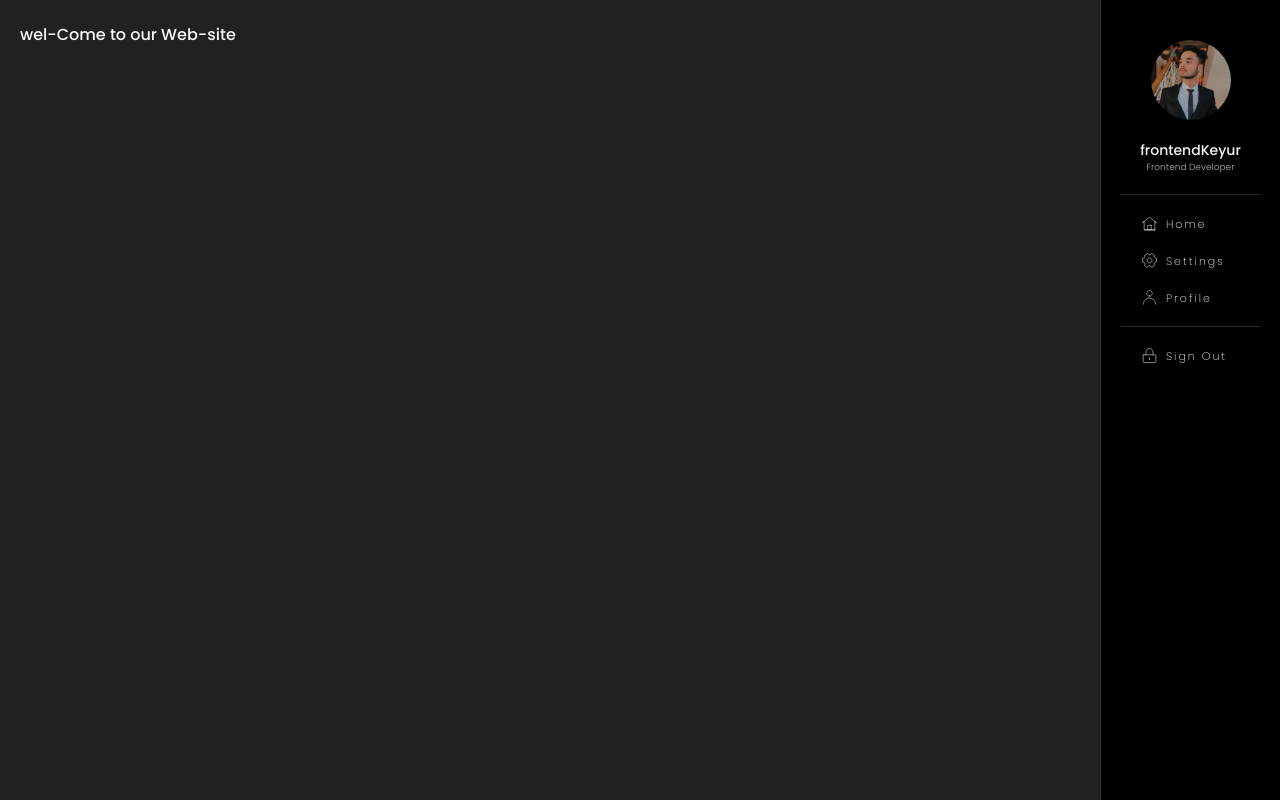
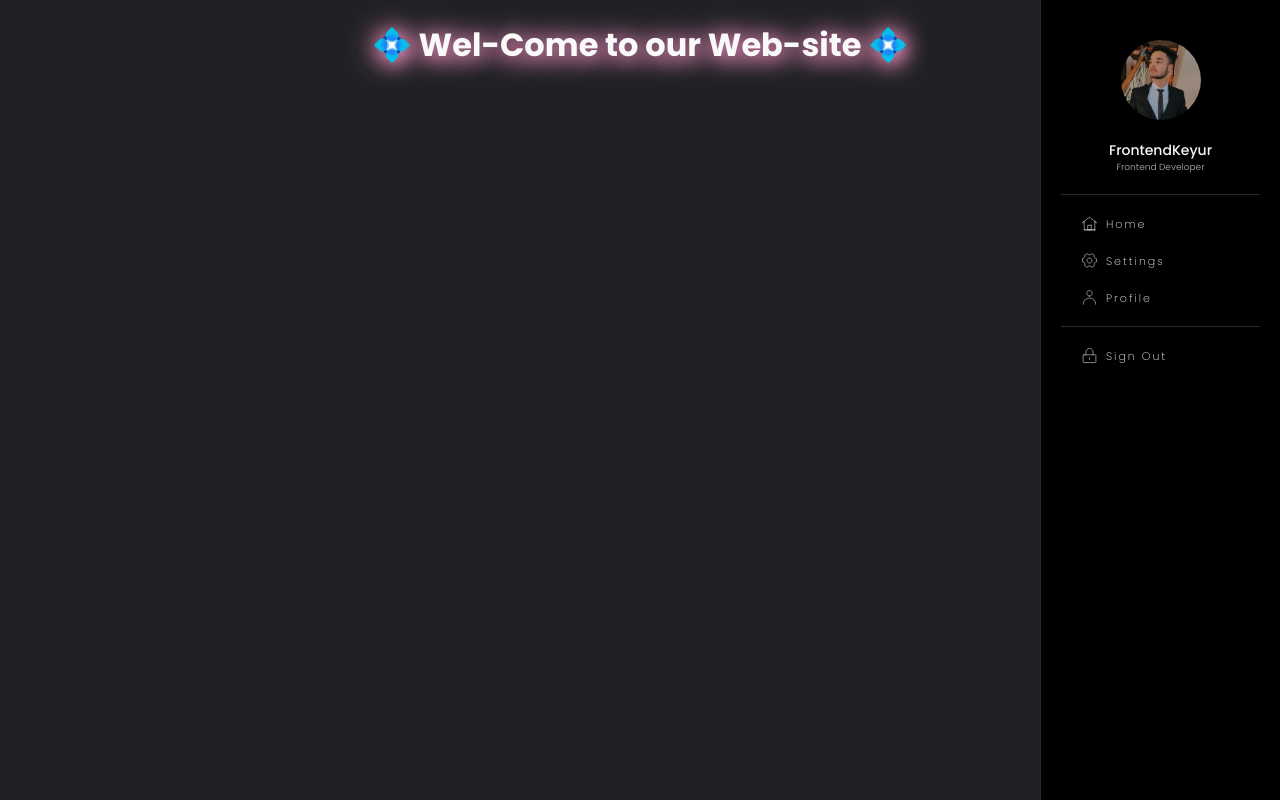
Before and after one commit to keyur6021/creative-sidebar, a plain HTML site: page index.html in a window 1280 px wide. Drawn offline with Linux system fonts and the light colour scheme.

Commit message:
some design changes

```diff
--- a/index.html
+++ b/index.html
@@ -5,7 +5,7 @@
   <meta charset="UTF-8" />
   <meta http-equiv="X-UA-Compatible" content="IE=edge" />
   <meta name="viewport" content="width=device-width, initial-scale=1.0" />
-  <title>Sidebar 2</title>
+  <title> Creative Sidebar </title>
   <link rel="preconnect" href="https://fonts.googleapis.com" />
   <link rel="preconnect" href="https://fonts.gstatic.com" crossorigin />
   <link href="https://fonts.googleapis.com/css2?family=Poppins:wght@200;300;400;500;600;700&display=swap"
@@ -22,12 +22,12 @@
   </div>
   <aside class="sidebar">
     <img class="sidebar-avatar" src="./assets/avatar.png" />
-    <div class="sidebar-username">frontendKeyur</div>
+    <div class="sidebar-username">FrontendKeyur</div>
     <div class="sidebar-role"> Frontend Developer </div>
     <nav class="sidebar-menu">
       <button type="button">
         <img src="./assets/icon-home.svg" />
-        <span> Home</span>
+        <span> Home </span>
       </button>
       <button type="button">
         <img src="./assets/icon-settings.svg" />
@@ -45,8 +45,9 @@
       </button>
     </nav>
   </aside>
-
-  <h2> wel-Come to our Web-site</h2>
+  <div class="text-center">
+    <h1 class="title-main"> 💠 Wel-Come to our Web-site 💠</h1>
+  </div>
 
 </body>
 <script type="text/javascript">
--- a/styles.css
+++ b/styles.css
@@ -112,7 +112,7 @@ body.open .burger-icon {
 @media (width >=400px) {
   .sidebar {
     translate: 100% 0;
-    width: 180px;
+    width: 240px;
     transition: 0.4s;
     border-left: 1px solid rgba(255, 255, 255, 0.16);
   }
@@ -192,3 +192,12 @@ body.open .sidebar {
   font-size: 11px;
   translate: 0 1px;
 }
+
+.text-center {
+  text-align: center;
+}
+
+.title-main {
+  text-shadow: 3px 3px 20px #ff99cc,
+    -2px 1px 30px #ff99cc;
+}
```
